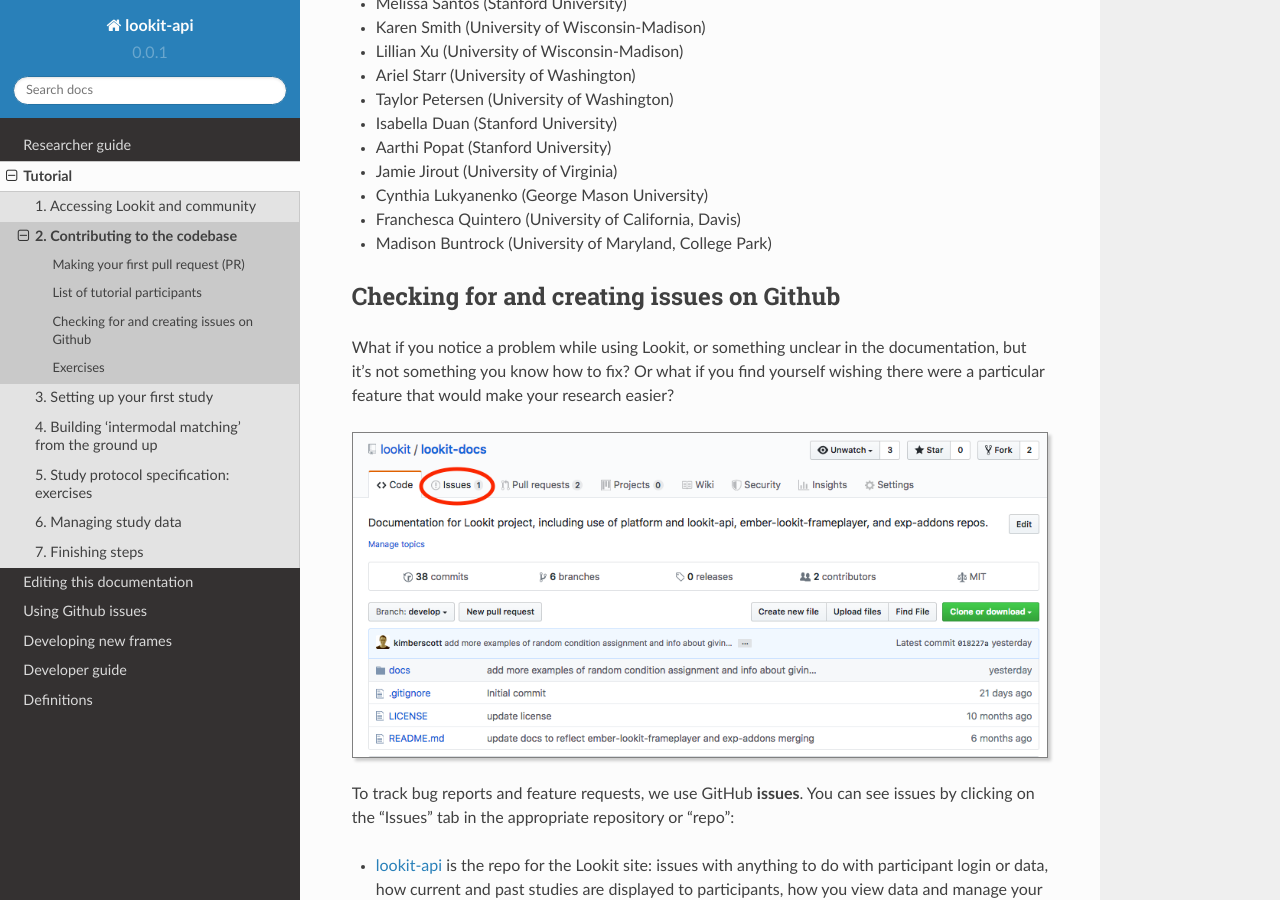
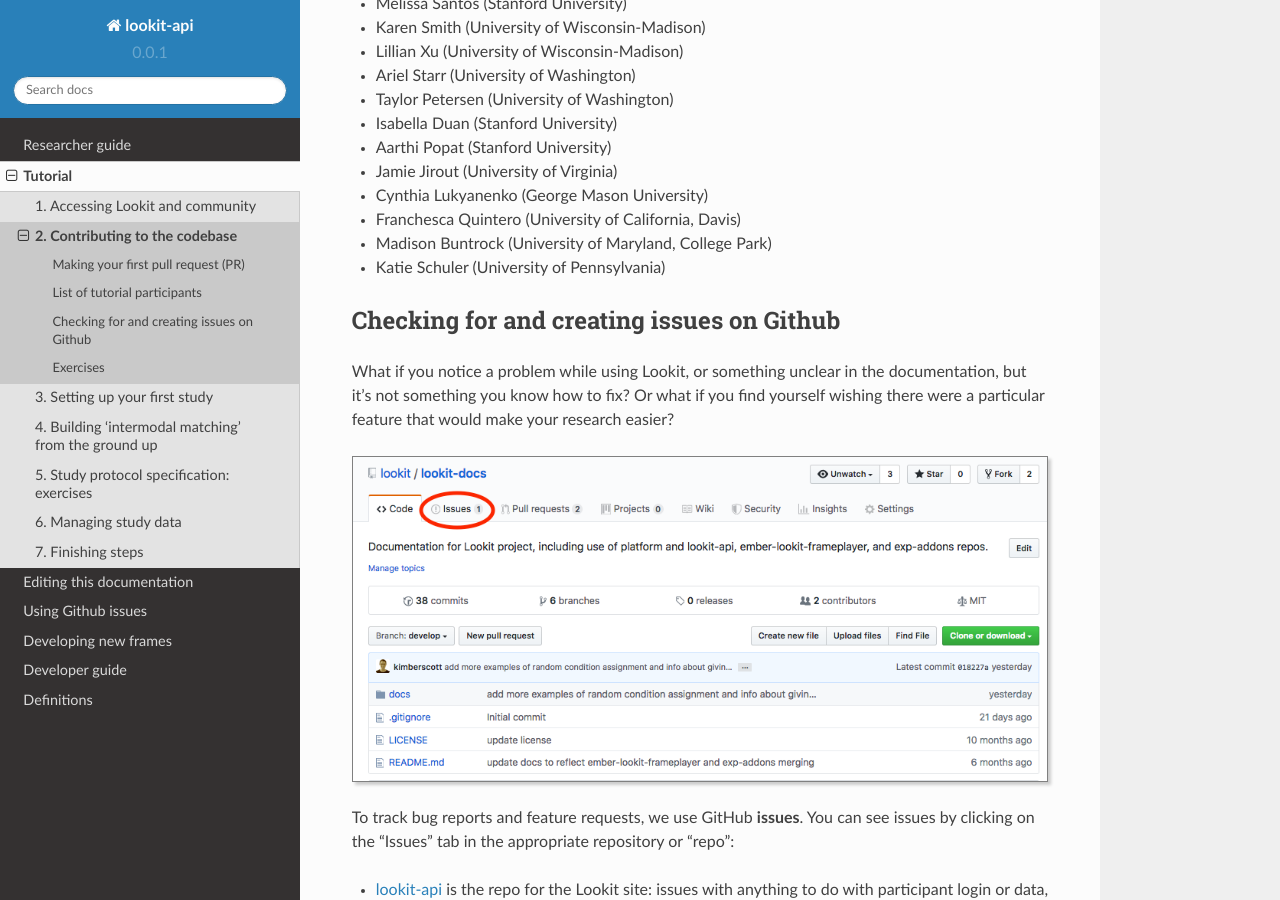
Before and after one commit to lookit/lookit-docs, a Sphinx documentation site: the page built from docs/source/tutorial-contributing.rst, in a window 1280 px wide and 900 px high, scrolled down 5793 px. Built offline with Sphinx 7.4.7 and the Read the Docs theme 2.0.0, drawn with Linux system fonts in a browser that asks for light colours.

Commit message:
add me to the tutorial participants list

```diff
--- a/docs/source/tutorial-contributing.rst
+++ b/docs/source/tutorial-contributing.rst
@@ -146,6 +146,7 @@
 - Cynthia Lukyanenko (George Mason University)
 - Franchesca Quintero (University of California, Davis)
 - Madison Buntrock (University of Maryland, College Park)
+- Katie Schuler (University of Pennsylvania)
 
 .. _Github issues overview:
 
```
